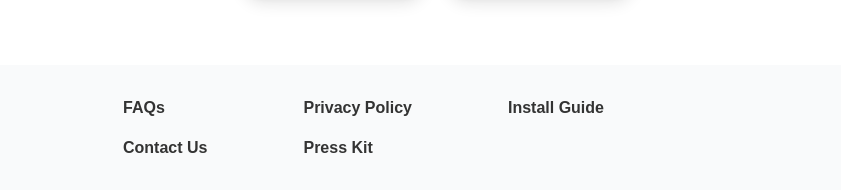
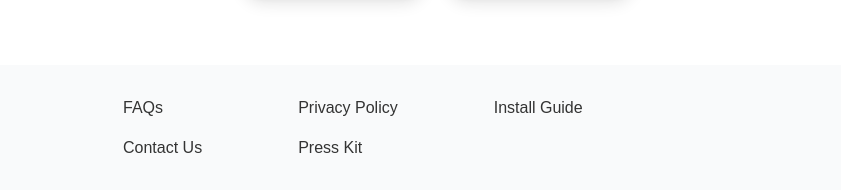
Before and after one commit to OmarCasir/appdev_midterm, a plain HTML site: page index.html in a window 1280 px wide. Shown: the part 4619-4809 px from the top of the page, 202-1043 px from the left. Drawn offline with nearby package versions, Linux system fonts and the light colour scheme; files that its build step writes are made by us from their sources; a web font is replaced by a local one.

Commit message:
Update index.html v1

```diff
--- a/index.html
+++ b/index.html
@@ -151,17 +151,17 @@
             <div class="flex flex-col space-y-4 md:flex-row md:ml-24 md:space-x-24 md:space-y-0">
               <!-- Menu 1 -->
               <div class="flex flex-col space-y-4 text-center md:text-left">
-                <div><strong><a href="#" class="hover:text-strongCyan" style="color: #333;">FAQs</a></strong></div>
-                <div><strong><a href="#" class="hover:text-strongCyan" style="color: #333;">Contact Us</a></strong></div>
+                <div><a href="#" class="hover:text-strongCyan" style="color: #333;">FAQs</a></div>
+                <div><a href="#" class="hover:text-strongCyan" style="color: #333;">Contact Us</a></div>
               </div>
               <!-- Menu 2 -->
               <div class="flex flex-col space-y-4 text-center md:text-left">
-                <div><strong><a href="#" class="hover:text-strongCyan" style="color: #333;">Privacy Policy</a></strong></div>
-                <div><strong><a href="#" class="hover:text-strongCyan" style="color: #333;">Press Kit</a></strong></div>
+                <div><a href="#" class="hover:text-strongCyan" style="color: #333;">Privacy Policy</a></div>
+                <div><a href="#" class="hover:text-strongCyan" style="color: #333;">Press Kit</a></div>
               </div>
               <!-- Menu 3 -->
               <div class="flex flex-col space-y-4 text-center md:text-left">
-                <div><strong><a href="#" class="hover:text-strongCyan" style="color: #333;">Install Guide</a></strong></div>
+                <div><a href="#" class="hover:text-strongCyan" style="color: #333;">Install Guide</a></div>
               </div>
             </div>
 
```
